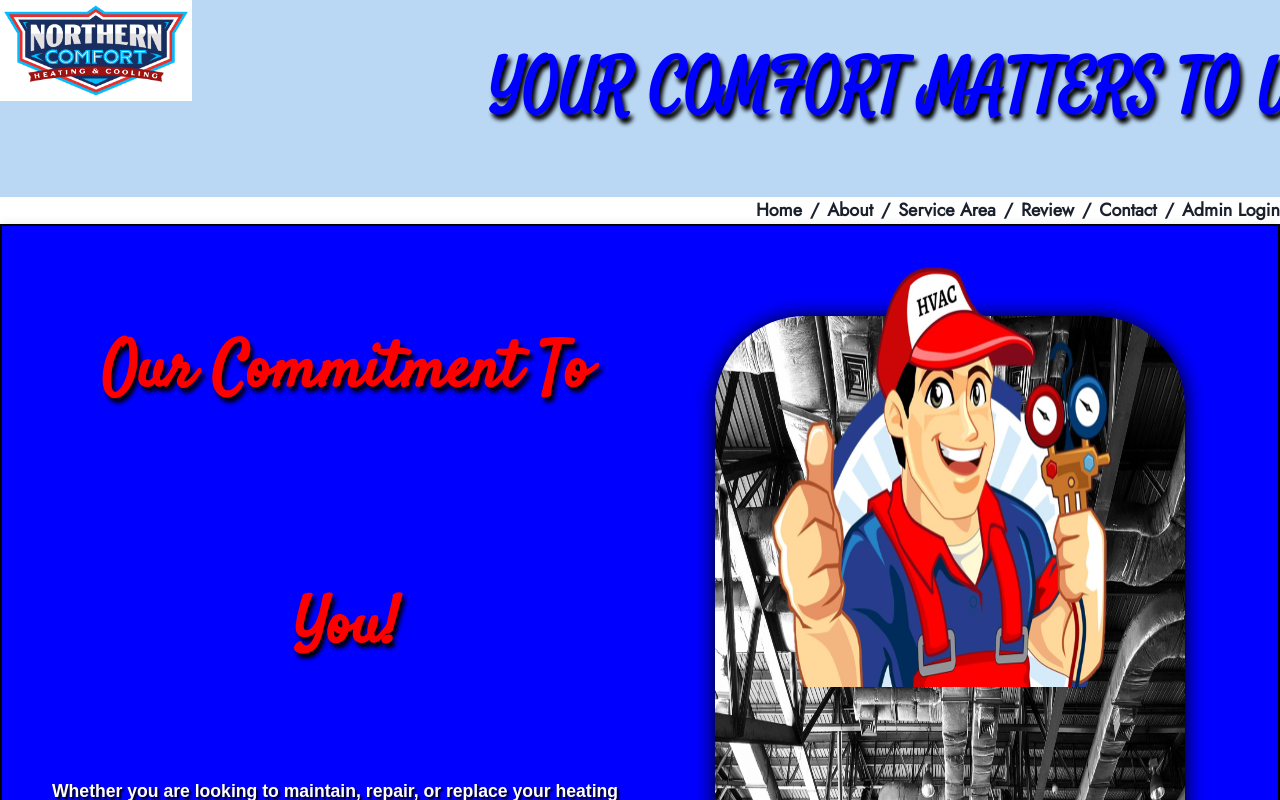
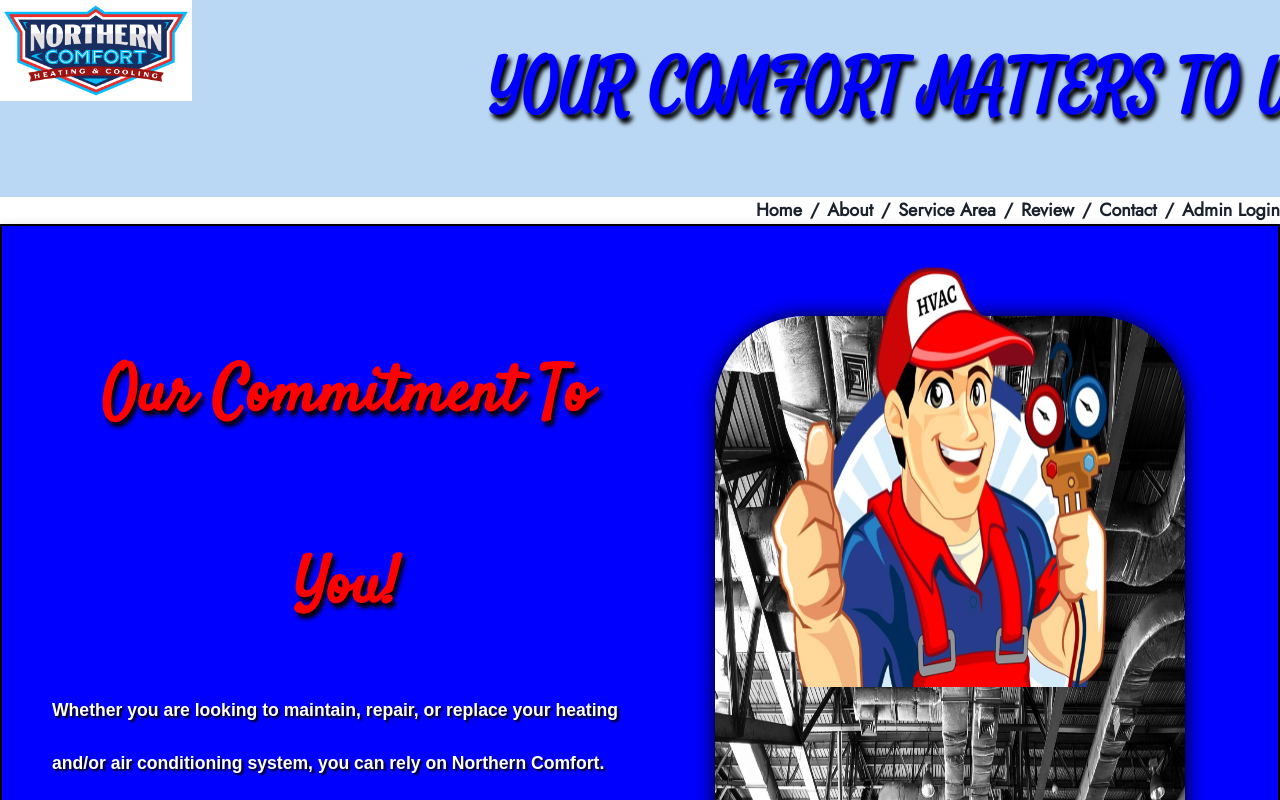
Before and after one commit to hngreenberg/NorthernComfort, a React (Create React App) app in the folder nc-project/: page /about in a window 1280 px wide. Shown: the top 800 px of the page. Built offline with nearby package versions, Linux system fonts and the light colour scheme.

Commit message:
added grayscale to bg-img about-page

```diff
--- a/nc-project/src/pages/About.js
+++ b/nc-project/src/pages/About.js
@@ -17,8 +17,8 @@ function About() {
       backgroundColor="blue"
     >
       <Grid templateColumns="50% 50%" gap={4} p="10" paddingTop={0}>
-        <GridItem colSpan={1} paddingTop={2}>
-          <div style={{ textAlign: "left", lineHeight: "4" }}>
+        <GridItem colSpan={1} paddingTop={16}>
+          <div style={{ textAlign: "left", lineHeight: "3" }}>
             <h1
               style={{
                 fontWeight: "bold",
@@ -72,7 +72,6 @@ function About() {
                 top: "14vw",
                 right: "13vw",
                 height: "35vw",
-                // opacity: 0.8,
                 filter: "drop-shadow(3px 10px 16px rgba(255, 255, 255, 0))",
                 marginTop: "60px",
                 zIndex:"1"
```
